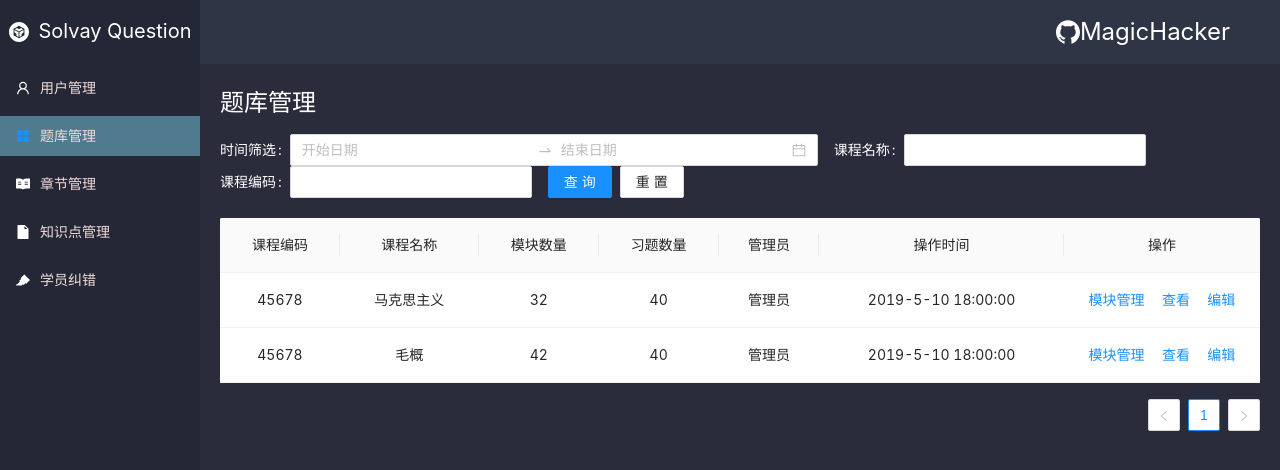
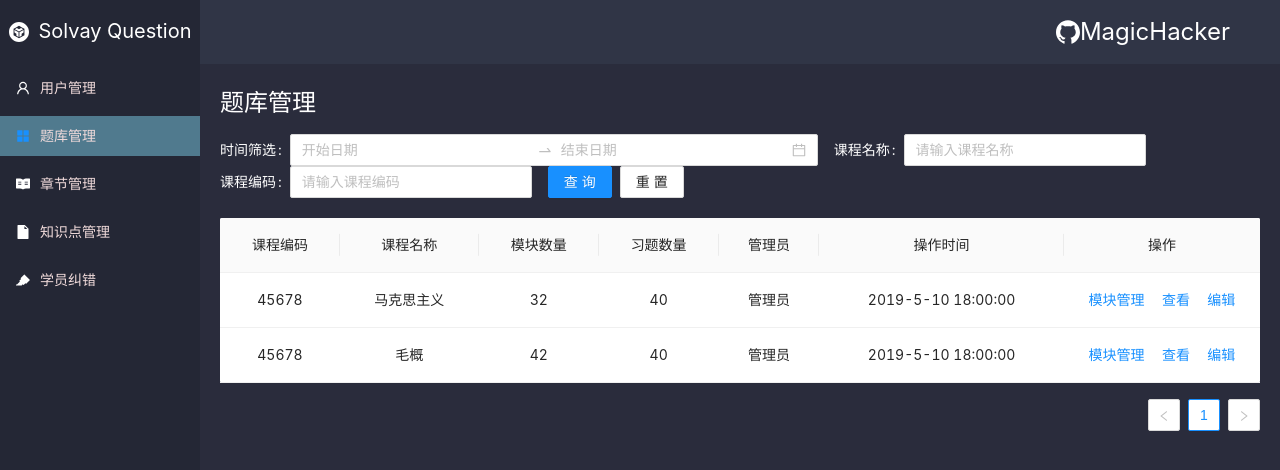
Before and after one commit to MagicHacker/Solvay-Question, a React app: page /#/homepage/userManage in a window 1280 px wide. Both pictures are taken after a click on the item "题库管理". Shown: the top 470 px of the page. Built offline with nearby package versions, Linux system fonts and the light colour scheme.

Commit message:
feat: 题库管理绑定数据和事件

```diff
--- a/src/pages/questionManage/index.js
+++ b/src/pages/questionManage/index.js
@@ -5,7 +5,13 @@ const { RangePicker } = DatePicker;
 export default class QuestionManage extends Component {
   constructor(props) {
     super(props);
-    this.state = {};
+    this.state = {
+      startTime: '',
+      endTime: '',
+      courseName: '',
+      courseCode: '',
+      rangePickerKey: '',
+    };
     this.dataSource = [
       {
         key: '1',
@@ -79,27 +85,57 @@ export default class QuestionManage extends Component {
       },
     ];
   }
+  changeTime = (date, dateString) => {
+    this.setState({
+      startTime: dateString[0],
+      endTime: dateString[1],
+    });
+  };
+  changeCourseName = (e) => {
+    const { target } = e;
+    this.setState({
+      courseName: target.value,
+    });
+  };
+  changeCourseCode = (e) => {
+    const { target } = e;
+    this.setState({
+      courseCode: target.value,
+    });
+  };
+  search = () => {
+    const { courseName, courseCode } = this.state;
+    console.warn('搜索', courseName, courseCode);
+  };
+  reset = () => {
+    this.setState({
+      courseName: '',
+      courseCode: '',
+      rangePickerKey: new Date(),
+    });
+  };
   render() {
+    const { courseName, courseCode, rangePickerKey } = this.state;
     return (
       <div className="question_manage_wrapper">
         <div className="question_manage_title">题库管理</div>
         <div className="question_manage_search">
           <Form layout="inline">
             <Form.Item label="时间筛选:">
-              <RangePicker showTime />
+              <RangePicker showTime onChange={this.changeTime} key={rangePickerKey} />
             </Form.Item>
             <Form.Item label="课程名称:">
-              <Input />
+              <Input placeholder="请输入课程名称" value={courseName} onChange={this.changeCourseName} />
             </Form.Item>
             <Form.Item label="课程编码:">
-              <Input />
+              <Input placeholder="请输入课程编码" value={courseCode} onChange={this.changeCourseCode} />
             </Form.Item>
             <Form.Item>
               <Space>
-                <Button type="primary" htmlType="submit">
+                <Button type="primary" htmlType="submit" onClick={this.search}>
                   查询
                 </Button>
-                <Button>重置</Button>
+                <Button onClick={this.reset}>重置</Button>
               </Space>
             </Form.Item>
           </Form>
```
